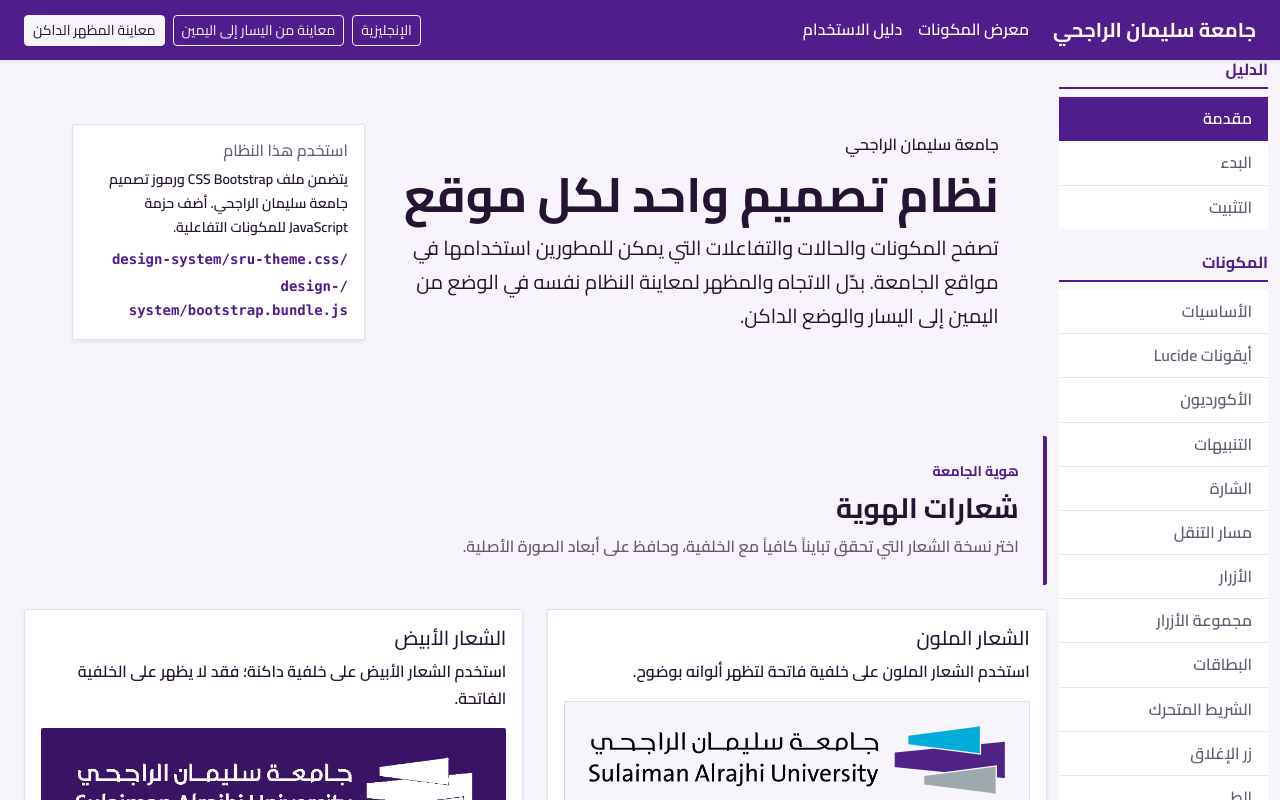
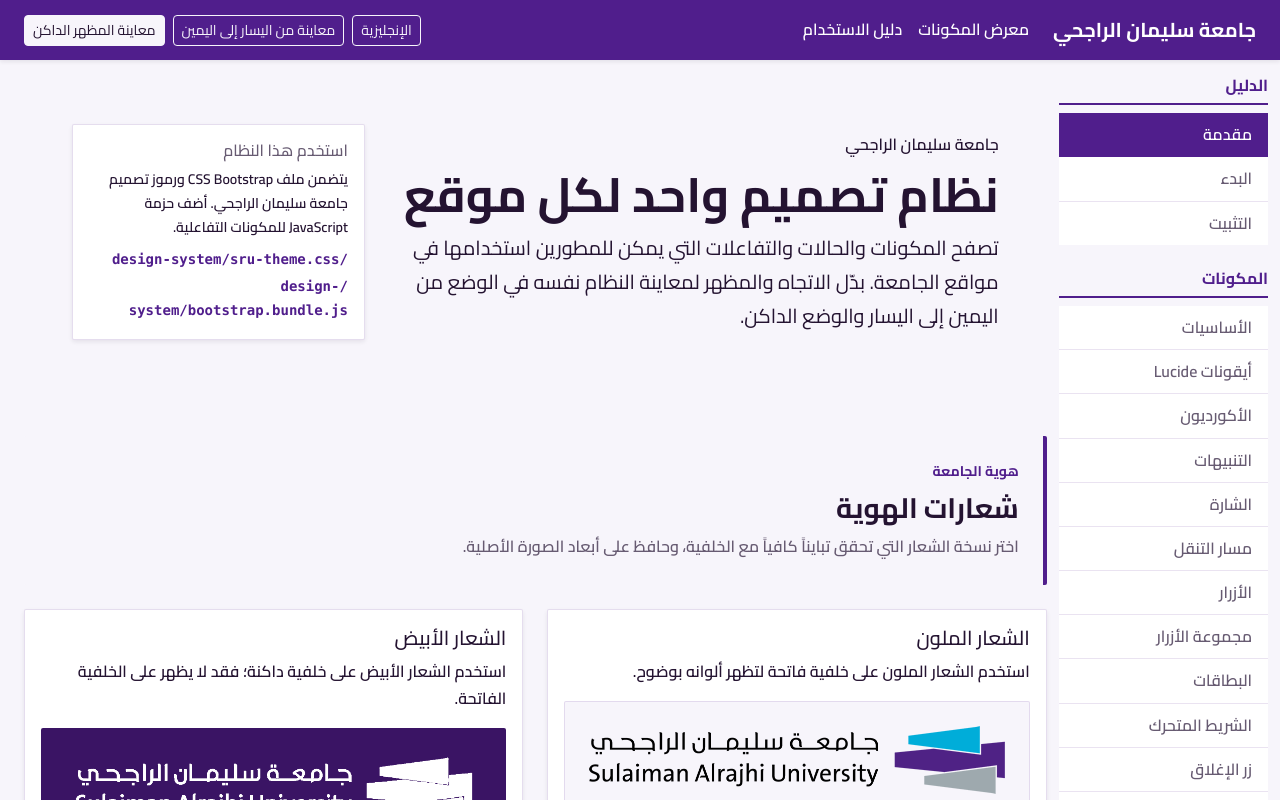
Before and after one commit to ahumaid/sru-design-system, a Vue app: page / in a window 1280 px wide. Shown: the top 800 px of the page. Built offline with nearby package versions, Linux system fonts and the light colour scheme.

Commit message:
Add padding to GallerySidebar navigation for improved spacing

```diff
--- a/src/components/GallerySidebar.vue
+++ b/src/components/GallerySidebar.vue
@@ -39,7 +39,7 @@ const componentLinks = [
 </script>
 
 <template>
-  <nav class="gallery-nav app-navigation" :aria-label="$t('app.navigationLabel')">
+  <nav class="gallery-nav app-navigation pt-3" :aria-label="$t('app.navigationLabel')">
     <h2 class="h6 fw-bold text-primary border-bottom border-2 border-primary pb-2 mb-2">{{ $t('app.guide') }}</h2>
     <div class="list-group list-group-flush">
       <RouterLink v-for="link in guideLinks" :key="link.name" exact-active-class="active" class="list-group-item list-group-item-action" :to="link.to">{{ $t(link.key) }}</RouterLink>
```
